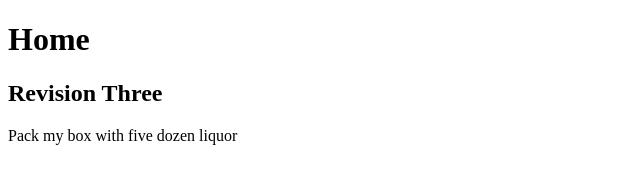
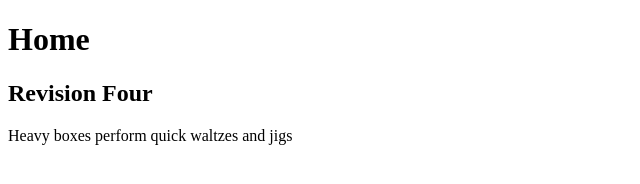
Before and after one commit to gsokamoto/Github-Tutorial-Completion-Proof, a plain HTML site: page index.html in a window 1280 px wide. Shown: the whole page, without its empty margins (0-640 px from the left). Drawn offline with Linux system fonts and the light colour scheme.

Commit message:
revision four

```diff
--- a/index.html
+++ b/index.html
@@ -7,8 +7,8 @@
 <body>
 
 	<h1>Home</h1>
-	<h2>Revision Three</h2>
-	<p>Pack my box with five dozen liquor</p>
+	<h2>Revision Four</h2>
+	<p>Heavy boxes perform quick waltzes and jigs</p>
 
 </body>
 </html>
```
